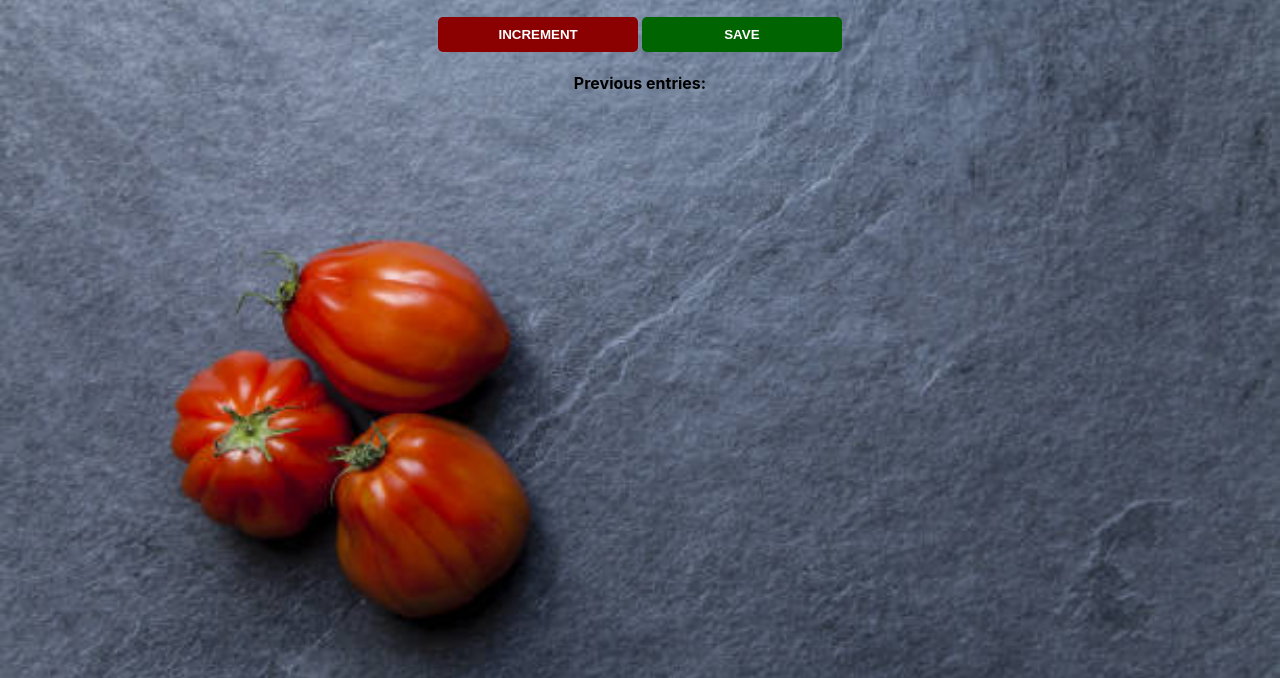
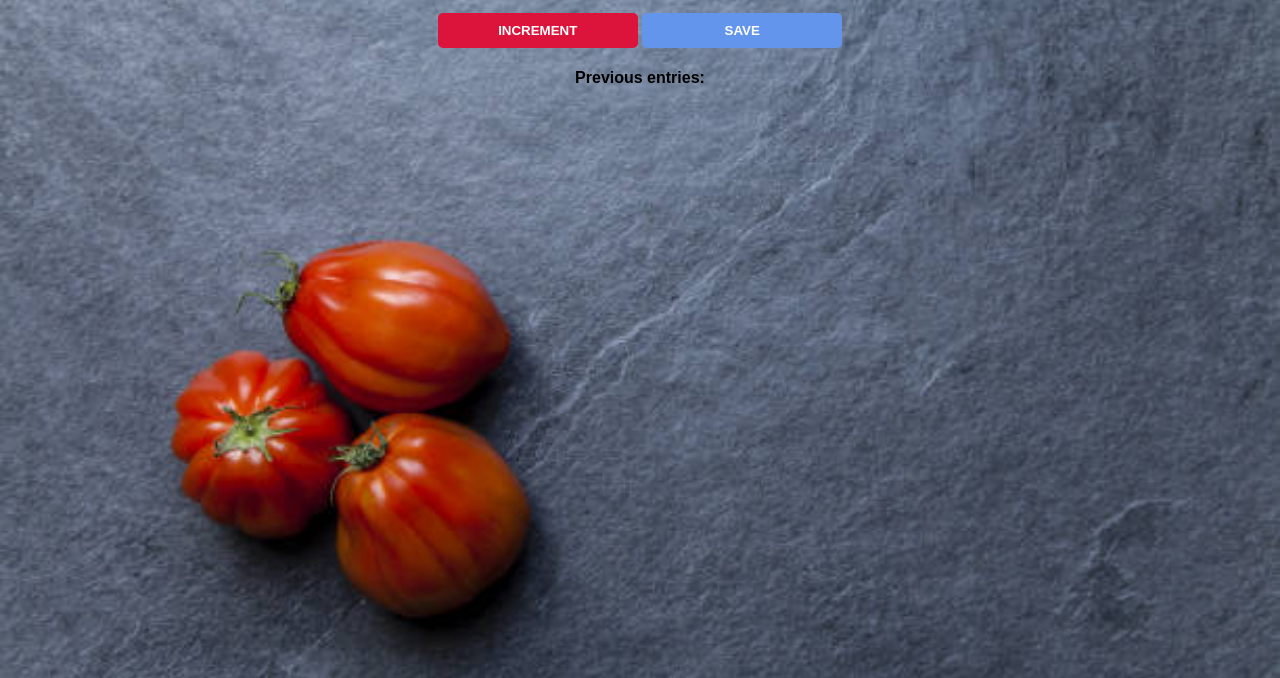
Before and after one commit to maushish/Counter, a plain HTML site: page index.html in a window 1280 px wide. Shown: the part 122-800 px from the top of the page. Drawn offline with Linux system fonts and the light colour scheme.

Commit message:
Update style.css

```diff
--- a/style.css
+++ b/style.css
@@ -1,7 +1,7 @@
 body {
     background-image: url("gettyimages-1314388022-612x612.jpg");
     background-size: cover;
-    font-family: -apple-system, BlinkMacSystemFont, 'Segoe UI', Roboto, Oxygen, Ubuntu, Cantarell, 'Open Sans', 'Helvetica Neue', sans-serif;
+    font-family:  sans-serif,-apple-system, BlinkMacSystemFont, 'Segoe UI', Roboto, Oxygen, Ubuntu, Cantarell, 'Open Sans', 'Helvetica Neue';
     font-weight: bold;
     text-align: center;
 }
@@ -29,9 +29,9 @@ button {
 }
 
 #increment-btn {
-    background: darkred;
+    background: crimson;
 }
 
 #save-btn {
-    background: darkgreen;
+    background: cornflowerblue;
 }
```
